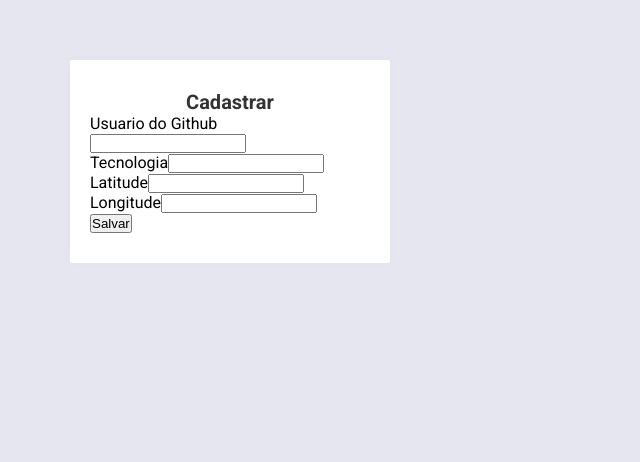
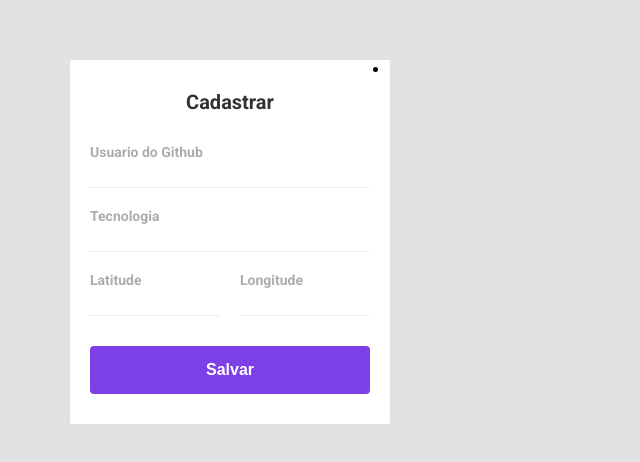
Before and after one commit to rafaelfons/frontend_rocketSeat, a React (Create React App) app: page / in a window 1280 px wide. Shown: the top 462 px of the page, without its empty margins (0-640 px from the left). Built offline with nearby package versions, Linux system fonts and the light colour scheme.

Commit message:
estilização

```diff
--- a/src/App.js
+++ b/src/App.js
@@ -10,17 +10,17 @@
       <aside>
         <strong>Cadastrar</strong>
         <form>
-          <div class="input-block">
+          <div class='input-block'>
             <label htmlFor="github_username" >Usuario do Github</label>
             <input name="github_username" id="github_username" req/>
           </div>
 
-          <div class="input-block">
+          <div class='input-block'>
             <label htmlFor="techs">Tecnologia</label>
             <input name="techs" id="techs" req/>
           </div>
 
-          <div className="input-grup">
+          <div className='input-group'>
               <div class="input-block">
                 <label htmlFor="latitude">Latitude</label>
                 <input name="latitude" id="latitude" req/>
@@ -34,7 +34,13 @@
         </form>
       </aside>
       <main>
+        <ul>
+          <li className="dev-item">
+            <header>
 
+            </header>
+          </li>
+        </ul>
       </main>
     </div>
 
--- a/src/Sidebar.css
+++ b/src/Sidebar.css
@@ -12,3 +12,57 @@
     display: block;
     color: #333;
 }
+
+aside form .input-block + .input-block {
+    margin-top: 20px;
+}
+
+
+aside form{
+    margin-top: 30px;
+}
+
+aside form .input-group{
+    margin-top: 20px;
+    display: grid;
+    gap: 20px;
+    grid-template-columns: 1fr 1fr;
+}
+aside form .input-group .input-block {
+    margin-top: 0;
+}
+
+
+aside form .input-block label {
+    color: #ACACAC;
+    font-size: 14px;
+    font-weight: bold;
+    display: block;
+}
+
+aside form .input-block input{
+    width: 100%;
+    height: 28px;
+    font-size: 14px;
+    color: #666;
+    border: 0;
+    border-bottom: 1px solid #eee;
+}
+
+aside form button[type=submit]{
+    width: 100%;
+    border: 0;
+    margin-top: 30px;
+    background: #7d40e7;
+    border-radius: 4px;
+    padding: 15px 20px;
+    font-size: 16px;
+    font-weight: bold;
+    color: #fff;
+    cursor: pointer;
+    transition: background 0.2s;
+}
+
+aside form button[type=submit]:hover{
+    background: #6931ca;
+}
--- a/src/global.css
+++ b/src/global.css
@@ -12,7 +12,7 @@
 }
 
 body{
-    background: #E5E6F0 ;
+    background: rgb(226, 226, 226) ;
     -webkit-font-smoothing: antialiased   ;
 }
 
```
Lines whose indentation alone changed are shown as unchanged.
